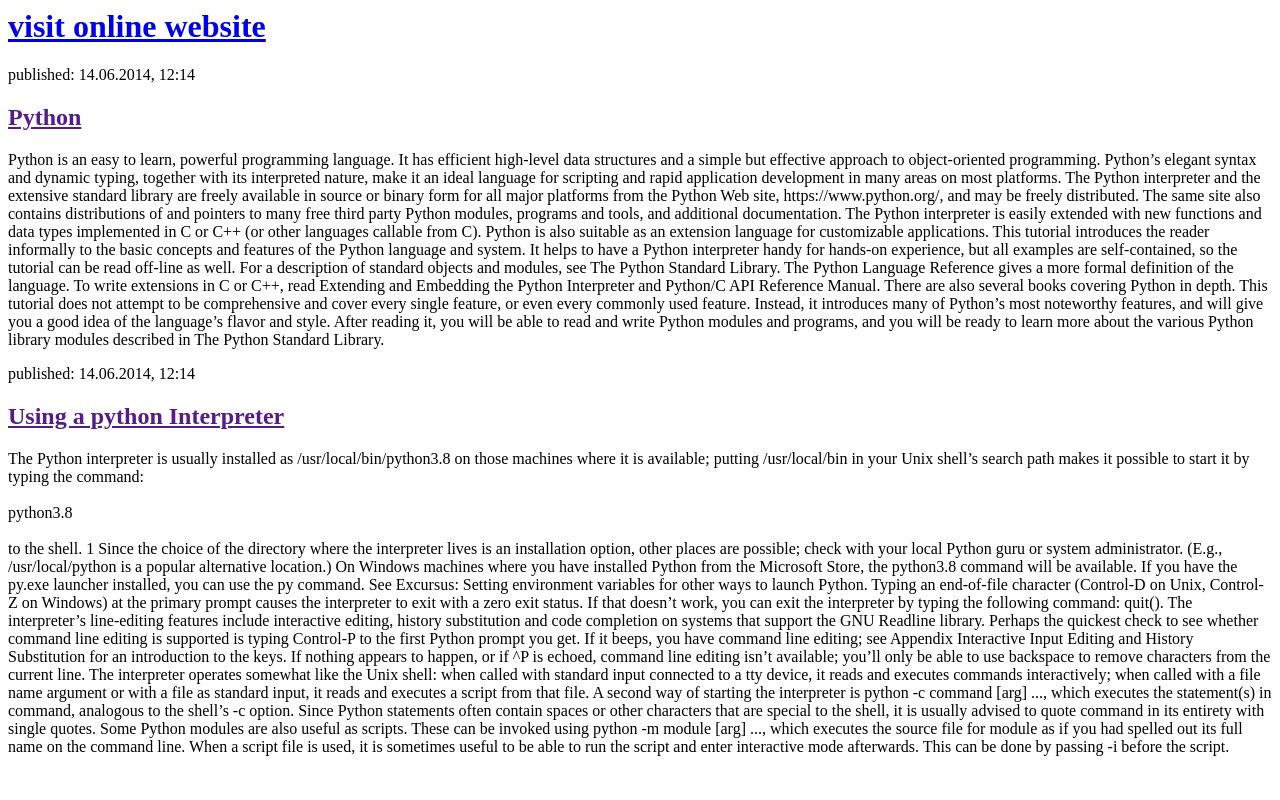
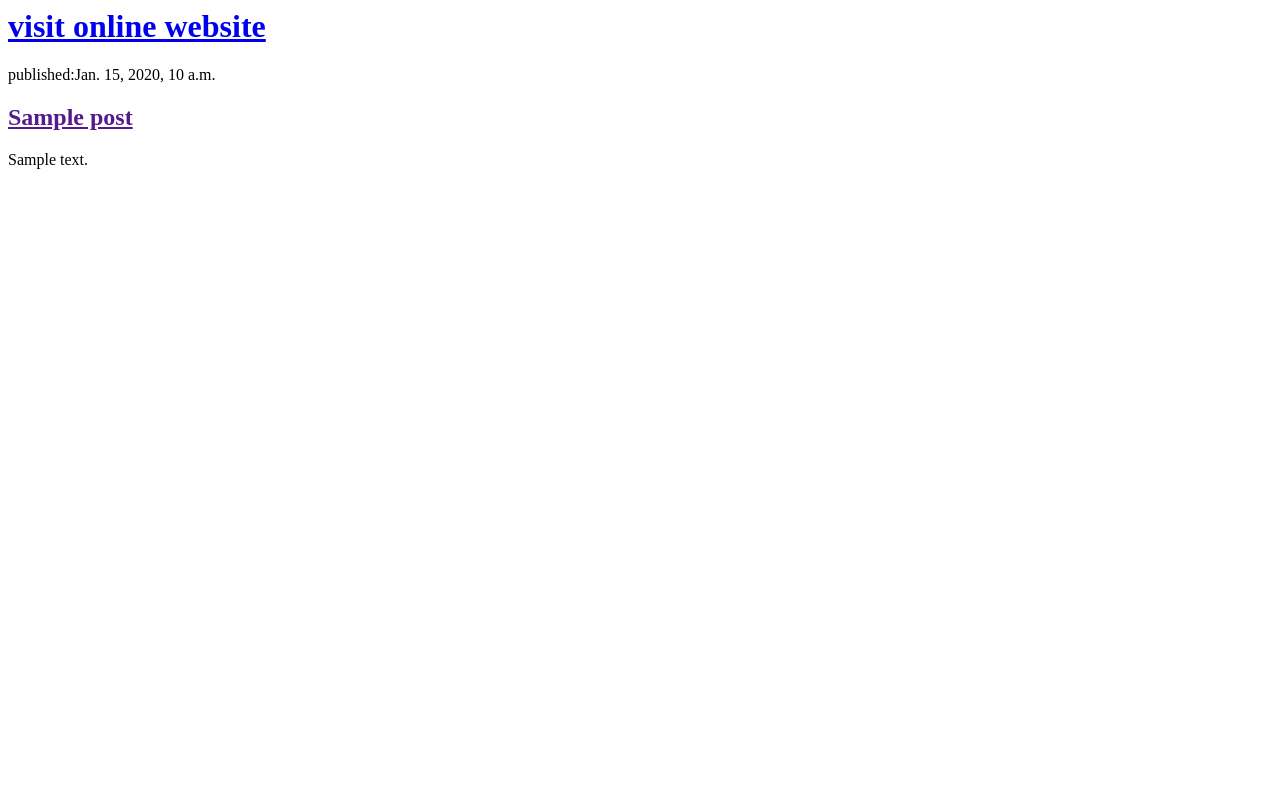
Before and after one commit to y09esh/my-first-blog, a Django app: page / in a window 1280 px wide. Run offline with Django 3.2, Linux system fonts and the light colour scheme; tables that the repository leaves empty hold one stand-in row (values such as "Sample post").

Commit message:
modified blog/models.py,teplates/blog/post_list.html and views.py

```diff
--- a/blog/models.py
+++ b/blog/models.py
@@ -1,13 +1,15 @@
-import django
-class Post(django.db.models.Model):
+from django.db import models
+from django.conf import settings
+from django.utils import timezone
+class Post(models.Model):
     """docstring for Posts."""
-    auther = django.db.models.ForeignKey(django.conf.settings.AUTH_USER_MODEL,on_delete=django.db.models.CASCADE)
-    title = django.db.models.CharField(max_length = 200)
-    text = django.db.models.TextField()
-    created_date = django.db.models.DateTimeField(default = django.utils.timezone.now())
-    published_date = django.db.models.DateTimeField(blank = True, null = True)
+    auther = models.ForeignKey(settings.AUTH_USER_MODEL,on_delete=models.CASCADE)
+    title = models.CharField(max_length = 200)
+    text = models.TextField()
+    created_date = models.DateTimeField(default = timezone.now())
+    published_date = models.DateTimeField(blank = True, null = True)
     def publish(self):
-        self.published_date = django.utils.timezone.now()
+        self.published_date = timezone.now()
         self.save()
     def __str__(self):
         return self.title
--- a/blog/templates/blog/post_list.html
+++ b/blog/templates/blog/post_list.html
@@ -7,32 +7,13 @@
 <h1><a href="https://ycode.pythonanywhere.com">visit online website</a></h1>
 </div>
 <div>
-<p>published: 14.06.2014, 12:14</p>
-<h2><a href="">Python</a></h2>
-<p>Python is an easy to learn, powerful programming language. It has efficient high-level data structures and a simple but effective approach to object-oriented programming. Python’s elegant syntax and dynamic typing, together with its interpreted nature, make it an ideal language for scripting and rapid application development in many areas on most platforms.
-The Python interpreter and the extensive standard library are freely available in source or binary form for all major platforms from the Python Web site, https://www.python.org/, and may be freely distributed. The same site also contains distributions of and pointers to many free third party Python modules, programs and tools, and additional documentation.
-The Python interpreter is easily extended with new functions and data types implemented in C or C++ (or other languages callable from C). Python is also suitable as an extension language for customizable applications.
-This tutorial introduces the reader informally to the basic concepts and features of the Python language and system. It helps to have a Python interpreter handy for hands-on experience, but all examples are self-contained, so the tutorial can be read off-line as well.
-For a description of standard objects and modules, see The Python Standard Library. The Python Language Reference gives a more formal definition of the language. To write extensions in C or C++, read Extending and Embedding the Python Interpreter and Python/C API Reference Manual. There are also several books covering Python in depth.
-This tutorial does not attempt to be comprehensive and cover every single feature, or even every commonly used feature. Instead, it introduces many of Python’s most noteworthy features, and will give you a good idea of the language’s flavor and style. After reading it, you will be able to read and write Python modules and programs, and you will be ready to learn more about the various Python library modules described in The Python Standard Library.</p>
-</div>
-<div>
-<p>published: 14.06.2014, 12:14</p>
-<h2><a href="">Using a python Interpreter</a></h2>
-<p>The Python interpreter is usually installed as /usr/local/bin/python3.8 on those machines where it is available; putting /usr/local/bin in your Unix shell’s search path makes it possible to start it by typing the command:
-<br>
-<br>
-python3.8
-<br>
-<br>
-to the shell. 1 Since the choice of the directory where the interpreter lives is an installation option, other places are possible; check with your local Python guru or system administrator. (E.g., /usr/local/python is a popular alternative location.)
-On Windows machines where you have installed Python from the Microsoft Store, the python3.8 command will be available. If you have the py.exe launcher installed, you can use the py command. See Excursus: Setting environment variables for other ways to launch Python.
-Typing an end-of-file character (Control-D on Unix, Control-Z on Windows) at the primary prompt causes the interpreter to exit with a zero exit status. If that doesn’t work, you can exit the interpreter by typing the following command: quit().
-The interpreter’s line-editing features include interactive editing, history substitution and code completion on systems that support the GNU Readline library. Perhaps the quickest check to see whether command line editing is supported is typing Control-P to the first Python prompt you get. If it beeps, you have command line editing; see Appendix Interactive Input Editing and History Substitution for an introduction to the keys. If nothing appears to happen, or if ^P is echoed, command line editing isn’t available; you’ll only be able to use backspace to remove characters from the current line.
-The interpreter operates somewhat like the Unix shell: when called with standard input connected to a tty device, it reads and executes commands interactively; when called with a file name argument or with a file as standard input, it reads and executes a script from that file.
-A second way of starting the interpreter is python -c command [arg] ..., which executes the statement(s) in command, analogous to the shell’s -c option. Since Python statements often contain spaces or other characters that are special to the shell, it is usually advised to quote command in its entirety with single quotes.
-Some Python modules are also useful as scripts. These can be invoked using python -m module [arg] ..., which executes the source file for module as if you had spelled out its full name on the command line.
-When a script file is used, it is sometimes useful to be able to run the script and enter interactive mode afterwards. This can be done by passing -i before the script.</p>
+  {% for post in posts %}
+  <div>
+    <p> published:{{post.published_date}}</p>
+    <h2><a href="">{{post.title}}</a></h2>
+    <p> {{post.text|linebreaksbr}}</p>
+  </div>
+  {% endfor %}
 </div>
 </body>
 </html>
--- a/blog/views.py
+++ b/blog/views.py
@@ -1,4 +1,6 @@
 from django.shortcuts import render
-
+from .models import Post
+from django.utils import timezone
 def post_list(request):
-    return render(request,'blog/post_list.html',{})
+    posts=Post.objects.filter(published_date__lte =timezone.now()).order_by('published_date')
+    return render(request,'blog/post_list.html',{'posts':posts})
```
